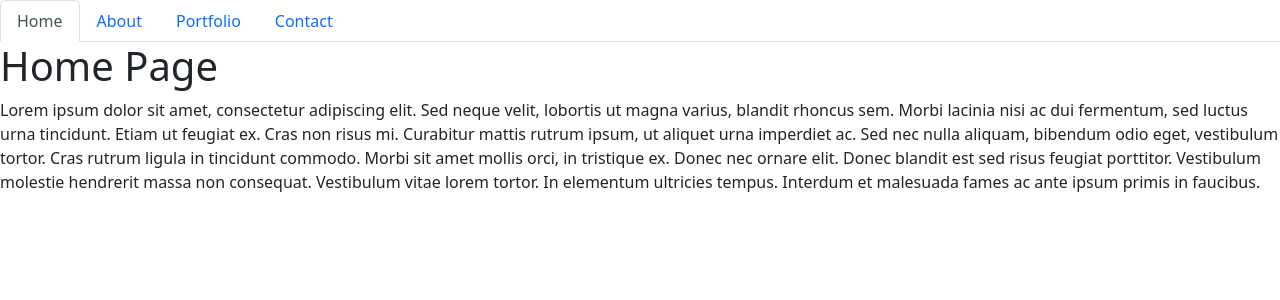
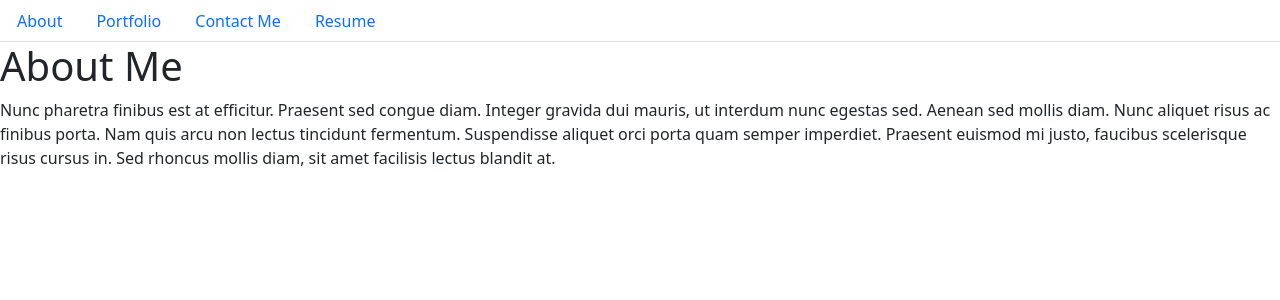
Before and after one commit to perfectblue0/c-20-React-Portfolio, a React (Create React App) app: page / in a window 1280 px wide. Shown: the top 300 px of the page. Built offline with nearby package versions, Linux system fonts and the light colour scheme.

Commit message:
changed Home.js name to Resume.js along with code throughout src folder, changed headers of pages, created Header.js which will contain nav code

```diff
--- /dev/null
+++ b/src/components/Header.js
@@ -0,0 +1,4 @@
+import React from "react";
+import Navtabs from "./NavTabs";
+
+function Header();
--- a/src/components/NavTabs.js
+++ b/src/components/NavTabs.js
@@ -7,20 +7,10 @@ function NavTabs({ currentPage, handlePageChange }) {
     <ul className="nav nav-tabs">
       <li className="nav-item">
         <a
-          href="#home"
-          onClick={() => handlePageChange('Home')}
+          href="#About"
+          onClick={() => handlePageChange('About')}
           // This is a conditional (ternary) operator that checks to see if the current page is "Home"
           // If it is, we set the current page to 'nav-link-active', otherwise we set it to 'nav-link'
-          className={currentPage === 'Home' ? 'nav-link active' : 'nav-link'}
-        >
-          Home
-        </a>
-      </li>
-      <li className="nav-item">
-        <a
-          href="#about"
-          onClick={() => handlePageChange('About')}
-          // Check to see if the currentPage is `About`, and if so we use the active link class from bootstrap. Otherwise, we set it to a normal nav-link
           className={currentPage === 'About' ? 'nav-link active' : 'nav-link'}
         >
           About
@@ -30,7 +20,7 @@ function NavTabs({ currentPage, handlePageChange }) {
         <a
           href="#portfolio"
           onClick={() => handlePageChange('Portfolio')}
-          // Check to see if the currentPage is `Blog`, and if so we use the active link class from bootstrap. Otherwise, we set it to a normal nav-link
+          // Check to see if the currentPage is `About`, and if so we use the active link class from bootstrap. Otherwise, we set it to a normal nav-link
           className={currentPage === 'Portfolio' ? 'nav-link active' : 'nav-link'}
         >
           Portfolio
@@ -40,10 +30,20 @@ function NavTabs({ currentPage, handlePageChange }) {
         <a
           href="#contact"
           onClick={() => handlePageChange('Contact')}
-          // Check to see if the currentPage is `Contact`, and if so we use the active link class from bootstrap. Otherwise, we set it to a normal nav-link
+          // Check to see if the currentPage is `Blog`, and if so we use the active link class from bootstrap. Otherwise, we set it to a normal nav-link
           className={currentPage === 'Contact' ? 'nav-link active' : 'nav-link'}
         >
-          Contact
+          Contact Me
+        </a>
+      </li>
+      <li className="nav-item">
+        <a
+          href="#resume"
+          onClick={() => handlePageChange('Resume')}
+          // Check to see if the currentPage is `Contact`, and if so we use the active link class from bootstrap. Otherwise, we set it to a normal nav-link
+          className={currentPage === 'Resume' ? 'nav-link active' : 'nav-link'}
+        >
+          Resume
         </a>
       </li>
     </ul>
--- a/src/components/PortfolioContainer.js
+++ b/src/components/PortfolioContainer.js
@@ -1,6 +1,6 @@
 import React, { useState } from 'react';
 import NavTabs from './NavTabs';
-import Home from './pages/Home';
+import Resume from './pages/Resume';
 import About from './pages/About';
 import Portfolio from './pages/Portfolio';
 import Contact from './pages/Contact';
@@ -10,16 +10,16 @@ export default function PortfolioContainer() {
 
   // This method is checking to see what the value of `currentPage` is. Depending on the value of currentPage, we return the corresponding component to render.
   const renderPage = () => {
-    if (currentPage === 'Home') {
-      return <Home />;
+    if (currentPage === 'Resume') {
+      return <Resume />;
     }
-    if (currentPage === 'About') {
-      return <About />;
+    if (currentPage === 'Contact') {
+      return <Contact />;
     }
     if (currentPage === 'Portfolio') {
       return <Portfolio />;
     }
-    return <Contact />;
+    return <About />;
   };
 
   const handlePageChange = (page) => setCurrentPage(page);
--- a/src/components/pages/Contact.js
+++ b/src/components/pages/Contact.js
@@ -3,7 +3,7 @@ import React from 'react';
 export default function Contact() {
   return (
     <div>
-      <h1>Contact Page</h1>
+      <h1>Contact Me</h1>
       <p>
         Integer cursus bibendum sem non pretium. Vestibulum in aliquet sem, quis
         molestie urna. Aliquam semper ultrices varius. Aliquam faucibus sit amet
--- a/src/components/pages/Home.js
+++ b/src/components/pages/Resume.js
@@ -1,9 +1,9 @@
 import React from 'react';
 
-export default function Home() {
+export default function Resume() {
   return (
     <div>
-      <h1>Home Page</h1>
+      <h1>My Resume</h1>
       <p>
         Lorem ipsum dolor sit amet, consectetur adipiscing elit. Sed neque
         velit, lobortis ut magna varius, blandit rhoncus sem. Morbi lacinia nisi
```
